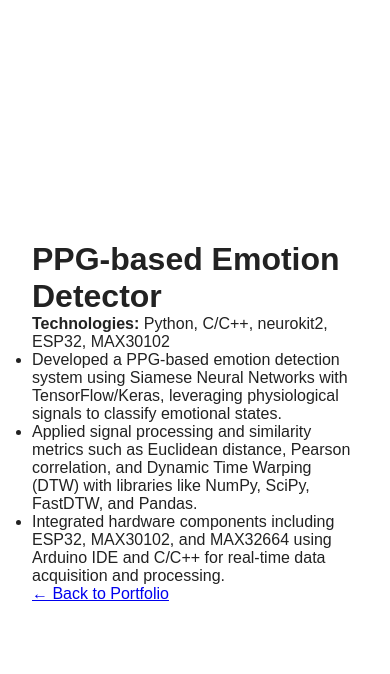
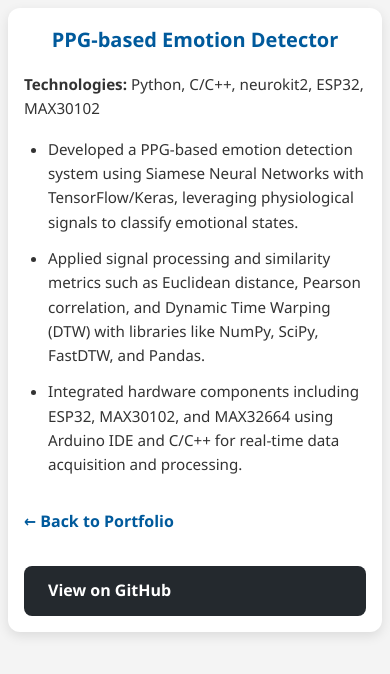
Before and after one commit to dylanhaokip/Portfolio, a plain HTML site: page emotion-detector.html in a window 390 px wide. Drawn offline with Linux system fonts and the light colour scheme.

Commit message:
Add files via upload

```diff
--- /dev/null
+++ b/emotion-detector.css
@@ -0,0 +1,119 @@
+/* Reset and Base Styles */
+* {
+    margin: 0;
+    padding: 0;
+    box-sizing: border-box;
+  }
+
+  body {
+    font-family: 'Segoe UI', Tahoma, Geneva, Verdana, sans-serif;
+    line-height: 1.6;
+    background-color: #f4f4f4;
+    color: #333;
+    padding: 1rem;
+  }
+
+  /* Main Container */
+  main {
+    background: #fff;
+    border-radius: 12px;
+    padding: 2rem;
+    margin: auto;
+    box-shadow: 0 4px 12px rgba(0, 0, 0, 0.1);
+    max-width: 800px;
+  }
+
+  /* Heading */
+  h1 {
+    color: #005a9c;
+    margin-bottom: 1rem;
+    font-size: 2rem;
+    text-align: center;
+  }
+
+  /* Paragraph */
+  p {
+    font-size: 1rem;
+    margin-bottom: 1rem;
+  }
+
+  /* List */
+  ul {
+    list-style: disc;
+    padding-left: 1.5rem;
+    margin-bottom: 2rem;
+  }
+
+  li {
+    margin-bottom: 0.75rem;
+  }
+
+  /* Back Link */
+  a {
+    text-decoration: none;
+    color: #005a9c;
+    font-weight: bold;
+  }
+
+  a:hover {
+    text-decoration: underline;
+  }
+
+  /* Responsive Design */
+  @media (max-width: 768px) {
+    main {
+      padding: 1rem;
+    }
+
+    h1 {
+      font-size: 1.5rem;
+    }
+
+    p, li {
+      font-size: 0.95rem;
+    }
+  }
+
+  @media (max-width: 480px) {
+    body {
+      padding: 0.5rem;
+    }
+
+    main {
+      padding: 1rem;
+    }
+
+    h1 {
+      font-size: 1.25rem;
+    }
+  }
+
+  /* GitHub Button */
+  .github-button {
+    margin-top: 2rem;
+    text-align: left; /* Aligns the button to the left */
+  }
+
+  .github-button a {
+    display: inline-block;
+    padding: 0.75rem 1.5rem;
+    background-color: #24292e;
+    color: #ffffff;
+    text-decoration: none;
+    border-radius: 8px;
+    font-weight: bold;
+    transition: background-color 0.3s ease, box-shadow 0.3s ease;
+  }
+
+  .github-button a:hover {
+    background-color: #0366d6; /* Highlight on hover */
+    box-shadow: 0 4px 12px rgba(3, 102, 214, 0.4); /* Soft glow */
+  }
+
+  /* Responsive adjustments for GitHub Button */
+  @media (max-width: 480px) {
+    .github-button a {
+      width: 100%;
+      box-sizing: border-box;
+    }
+  }
--- a/emotion-detector.html
+++ b/emotion-detector.html
@@ -3,10 +3,12 @@
 <head>
   <meta charset="UTF-8">
   <title>PPG-based Emotion Detector</title>
-  <link rel="stylesheet" href="style.css">
+  <meta name="viewport" content="width=device-width, initial-scale=1.0">
+  <link rel="stylesheet" href="emotion-detector.css">
+  <script src="script.js" defer></script>
 </head>
 <body>
-  <main style="padding: 2rem; max-width: 800px; margin: auto;">
+  <main>
     <h1>PPG-based Emotion Detector</h1>
     <p><strong>Technologies:</strong> Python, C/C++, neurokit2, ESP32, MAX30102</p>
     <ul>
@@ -14,7 +16,14 @@
       <li>Applied signal processing and similarity metrics such as Euclidean distance, Pearson correlation, and Dynamic Time Warping (DTW) with libraries like NumPy, SciPy, FastDTW, and Pandas.</li>
       <li>Integrated hardware components including ESP32, MAX30102, and MAX32664 using Arduino IDE and C/C++ for real-time data acquisition and processing.</li>
     </ul>
+
     <a href="index.html">← Back to Portfolio</a>
+
+    <div class="github-button left">
+      <a href="https://github.com/your-username/your-repo" target="_blank">
+        View on GitHub
+      </a>
+    </div>
   </main>
 </body>
 </html>
--- /dev/null
+++ b/home-automation.css
@@ -0,0 +1,119 @@
+/* Reset and Base Styles */
+* {
+  margin: 0;
+  padding: 0;
+  box-sizing: border-box;
+}
+
+body {
+  font-family: 'Segoe UI', Tahoma, Geneva, Verdana, sans-serif;
+  line-height: 1.6;
+  background-color: #f4f4f4;
+  color: #333;
+  padding: 1rem;
+}
+
+/* Main Container */
+main {
+  background: #fff;
+  border-radius: 12px;
+  padding: 2rem;
+  margin: auto;
+  box-shadow: 0 4px 12px rgba(0, 0, 0, 0.1);
+  max-width: 800px;
+}
+
+/* Heading */
+h1 {
+  color: #005a9c;
+  margin-bottom: 1rem;
+  font-size: 2rem;
+  text-align: center;
+}
+
+/* Paragraph */
+p {
+  font-size: 1rem;
+  margin-bottom: 1rem;
+}
+
+/* List */
+ul {
+  list-style: disc;
+  padding-left: 1.5rem;
+  margin-bottom: 2rem;
+}
+
+li {
+  margin-bottom: 0.75rem;
+}
+
+/* Back Link */
+a {
+  text-decoration: none;
+  color: #005a9c;
+  font-weight: bold;
+}
+
+a:hover {
+  text-decoration: underline;
+}
+
+/* GitHub Button */
+.github-button {
+  margin-top: 2rem;
+  text-align: left; /* Aligns the button to the left */
+}
+
+.github-button a {
+  display: inline-block;
+  padding: 0.75rem 1.5rem;
+  background-color: #24292e;
+  color: #ffffff;
+  text-decoration: none;
+  border-radius: 8px;
+  font-weight: bold;
+  transition: background-color 0.3s ease, box-shadow 0.3s ease;
+}
+
+.github-button a:hover {
+  background-color: #0366d6; /* Highlight on hover */
+  box-shadow: 0 4px 12px rgba(3, 102, 214, 0.4); /* Soft glow */
+}
+
+/* Responsive adjustments for GitHub Button */
+@media (max-width: 480px) {
+  .github-button a {
+    width: 100%;
+    box-sizing: border-box;
+  }
+}
+
+/* Responsive Design */
+@media (max-width: 768px) {
+  main {
+    padding: 1rem;
+  }
+
+  h1 {
+    font-size: 1.5rem;
+  }
+
+  p, li {
+    font-size: 0.95rem;
+  }
+}
+
+@media (max-width: 480px) {
+  body {
+    padding: 0.5rem;
+  }
+
+  main {
+    padding: 1rem;
+  }
+
+  h1 {
+    font-size: 1.25rem;
+  }
+}
--- /dev/null
+++ b/pdf-audio-converter.css
@@ -0,0 +1,119 @@
+/* Reset and Base Styles */
+* {
+  margin: 0;
+  padding: 0;
+  box-sizing: border-box;
+}
+
+body {
+  font-family: 'Segoe UI', Tahoma, Geneva, Verdana, sans-serif;
+  line-height: 1.6;
+  background-color: #f4f4f4;
+  color: #333;
+  padding: 1rem;
+}
+
+/* Main Container */
+main {
+  background: #fff;
+  border-radius: 12px;
+  padding: 2rem;
+  margin: auto;
+  box-shadow: 0 4px 12px rgba(0, 0, 0, 0.1);
+  max-width: 800px;
+}
+
+/* Heading */
+h1 {
+  color: #005a9c;
+  margin-bottom: 1rem;
+  font-size: 2rem;
+  text-align: center;
+}
+
+/* Paragraph */
+p {
+  font-size: 1rem;
+  margin-bottom: 1rem;
+}
+
+/* List */
+ul {
+  list-style: disc;
+  padding-left: 1.5rem;
+  margin-bottom: 2rem;
+}
+
+li {
+  margin-bottom: 0.75rem;
+}
+
+/* Back Link */
+a {
+  text-decoration: none;
+  color: #005a9c;
+  font-weight: bold;
+}
+
+a:hover {
+  text-decoration: underline;
+}
+
+/* GitHub Button */
+.github-button {
+  margin-top: 2rem;
+  text-align: left; /* Aligns the button to the left */
+}
+
+.github-button a {
+  display: inline-block;
+  padding: 0.75rem 1.5rem;
+  background-color: #24292e;
+  color: #ffffff;
+  text-decoration: none;
+  border-radius: 8px;
+  font-weight: bold;
+  transition: background-color 0.3s ease, box-shadow 0.3s ease;
+}
+
+.github-button a:hover {
+  background-color: #0366d6; /* Highlight on hover */
+  box-shadow: 0 4px 12px rgba(3, 102, 214, 0.4); /* Soft glow */
+}
+
+/* Responsive adjustments for GitHub Button */
+@media (max-width: 480px) {
+  .github-button a {
+    width: 100%;
+    box-sizing: border-box;
+  }
+}
+
+/* Responsive Design */
+@media (max-width: 768px) {
+  main {
+    padding: 1rem;
+  }
+
+  h1 {
+    font-size: 1.5rem;
+  }
+
+  p, li {
+    font-size: 0.95rem;
+  }
+}
+
+@media (max-width: 480px) {
+  body {
+    padding: 0.5rem;
+  }
+
+  main {
+    padding: 1rem;
+  }
+
+  h1 {
+    font-size: 1.25rem;
+  }
+}
--- /dev/null
+++ b/video-streaming.css
@@ -0,0 +1,119 @@
+/* Reset and Base Styles */
+* {
+  margin: 0;
+  padding: 0;
+  box-sizing: border-box;
+}
+
+body {
+  font-family: 'Segoe UI', Tahoma, Geneva, Verdana, sans-serif;
+  line-height: 1.6;
+  background-color: #f4f4f4;
+  color: #333;
+  padding: 1rem;
+}
+
+/* Main Container */
+main {
+  background: #fff;
+  border-radius: 12px;
+  padding: 2rem;
+  margin: auto;
+  box-shadow: 0 4px 12px rgba(0, 0, 0, 0.1);
+  max-width: 800px;
+}
+
+/* Heading */
+h1 {
+  color: #005a9c;
+  margin-bottom: 1rem;
+  font-size: 2rem;
+  text-align: center;
+}
+
+/* Paragraph */
+p {
+  font-size: 1rem;
+  margin-bottom: 1rem;
+}
+
+/* List */
+ul {
+  list-style: disc;
+  padding-left: 1.5rem;
+  margin-bottom: 2rem;
+}
+
+li {
+  margin-bottom: 0.75rem;
+}
+
+/* Back Link */
+a {
+  text-decoration: none;
+  color: #005a9c;
+  font-weight: bold;
+}
+
+a:hover {
+  text-decoration: underline;
+}
+
+/* GitHub Button */
+.github-button {
+  margin-top: 2rem;
+  text-align: left; /* Aligns the button to the left */
+}
+
+.github-button a {
+  display: inline-block;
+  padding: 0.75rem 1.5rem;
+  background-color: #24292e;
+  color: #ffffff;
+  text-decoration: none;
+  border-radius: 8px;
+  font-weight: bold;
+  transition: background-color 0.3s ease, box-shadow 0.3s ease;
+}
+
+.github-button a:hover {
+  background-color: #0366d6; /* Highlight on hover */
+  box-shadow: 0 4px 12px rgba(3, 102, 214, 0.4); /* Soft glow */
+}
+
+/* Responsive adjustments for GitHub Button */
+@media (max-width: 480px) {
+  .github-button a {
+    width: 100%;
+    box-sizing: border-box;
+  }
+}
+
+/* Responsive Design */
+@media (max-width: 768px) {
+  main {
+    padding: 1rem;
+  }
+
+  h1 {
+    font-size: 1.5rem;
+  }
+
+  p, li {
+    font-size: 0.95rem;
+  }
+}
+
+@media (max-width: 480px) {
+  body {
+    padding: 0.5rem;
+  }
+
+  main {
+    padding: 1rem;
+  }
+
+  h1 {
+    font-size: 1.25rem;
+  }
+}
```
Also changed, not shown: home-automation.html (+8 -2 lines), pdf-audio-converter.html (+8 -2 lines), video-streaming.html (+8 -2 lines), weather-simulator.css (added, +119 -0 lines), weather-simulator.html (+8 -2 lines).
